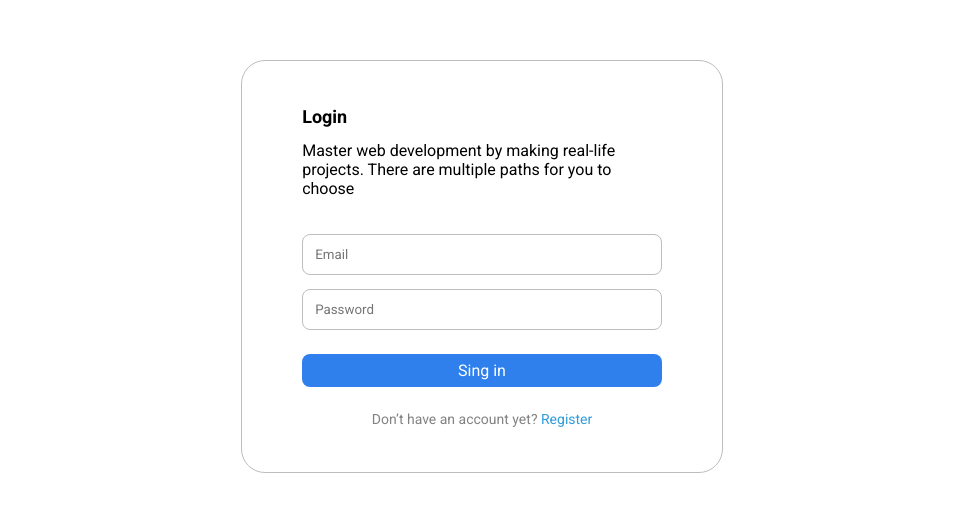
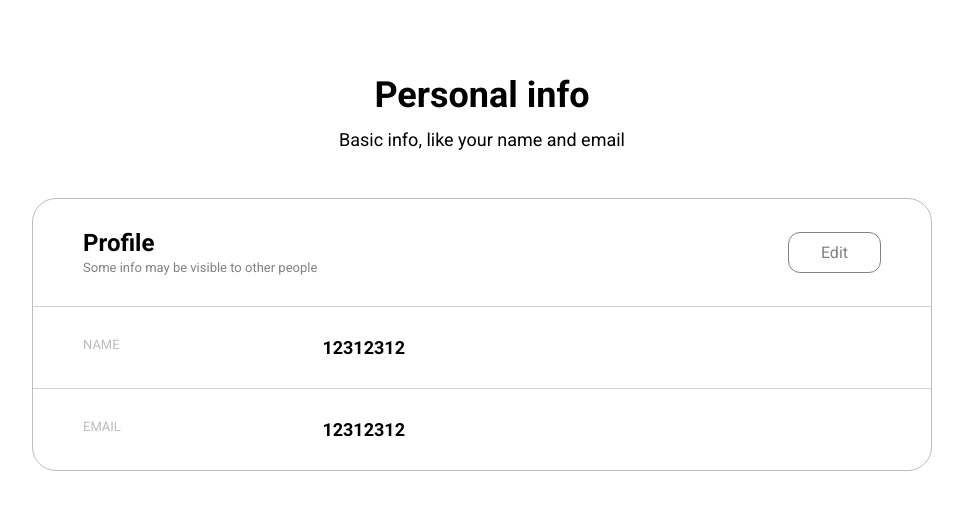
Before and after one commit to DanielBackEnd/login-register-app, a React (Vite) app in the folder frontend/: page / in a window 1280 px wide. Shown: the part 134-646 px from the top of the page, without its empty margins (158-1121 px from the left). Built offline with nearby package versions, Linux system fonts and the light colour scheme.

Commit message:
created profil page

```diff
--- a/frontend/src/App.jsx
+++ b/frontend/src/App.jsx
@@ -1,9 +1,9 @@
-import Signin from './pages/Signin';
+import Profil from './pages/Profil';
 
 const App = () => {
   return (
     <>
-      <Signin />
+      <Profil />
     </>
   );
 };
--- a/frontend/src/index.css
+++ b/frontend/src/index.css
@@ -5,6 +5,10 @@
   padding: 0;
   box-sizing: border-box;
   font-family: 'Roboto', sans-serif;
+}
+
+#root {
+  width: 100vw;
 }
 
 body {
@@ -74,3 +78,72 @@ button {
 .member-link a {
   color: rgba(45, 156, 219, 1);
 }
+
+.desc-title {
+  font-size: 36px;
+  text-align: center;
+  line-height: 68px;
+}
+
+.desc-subtitle {
+  font-size: 18px;
+  text-align: center;
+  margin-bottom: 48px;
+}
+
+.desc-wrapper {
+  padding: 0;
+  max-width: 900px;
+  width: 100%;
+  margin: 0 auto;
+}
+
+.description {
+  border-bottom: 1px solid rgba(211, 211, 211, 1);
+  display: flex;
+  padding: 30px 50px;
+  justify-content: space-between;
+  align-items: center;
+}
+
+.info p {
+  font-size: 24px;
+  font-weight: bold;
+}
+
+.info span {
+  color: rgba(130, 130, 130, 1);
+  font-size: 13px;
+}
+
+.edit-btn a {
+  color: rgba(130, 130, 130, 1);
+  border: 1px solid rgba(130, 130, 130, 1);
+  border-radius: 12px;
+  padding: 10px 32px;
+}
+
+.name {
+  border-bottom: 1px solid rgba(211, 211, 211, 1);
+}
+
+.name,
+.email {
+  font-size: 13px;
+  color: rgba(189, 189, 189, 1);
+  padding: 30px 50px;
+  display: flex;
+}
+
+.name span,
+.email span {
+  display: block;
+  width: 30%;
+}
+
+.user-data {
+  width: 70%;
+  color: #000;
+  font-size: 18px;
+  font-weight: bold;
+}
--- /dev/null
+++ b/frontend/src/pages/Profil.jsx
@@ -0,0 +1,29 @@
+const Profil = () => {
+  return (
+    <>
+      <h1 className='desc-title'>Personal info</h1>
+      <p className='desc-subtitle'>Basic info, like your name and email</p>
+      <div className='wrapper desc-wrapper'>
+        <div className='description'>
+          <div className='info'>
+            <p>Profile</p>
+            <span>Some info may be visible to other people</span>
+          </div>
+          <div className='edit-btn'>
+            <a href='#'>Edit</a>
+          </div>
+        </div>
+        <div className='name'>
+          <span>NAME</span>
+          <span className='user-data'>12312312</span>
+        </div>
+        <div className='email'>
+          <span>EMAIL</span>
+          <span className='user-data'>12312312</span>
+        </div>
+      </div>
+    </>
+  );
+};
+
+export default Profil;
```
